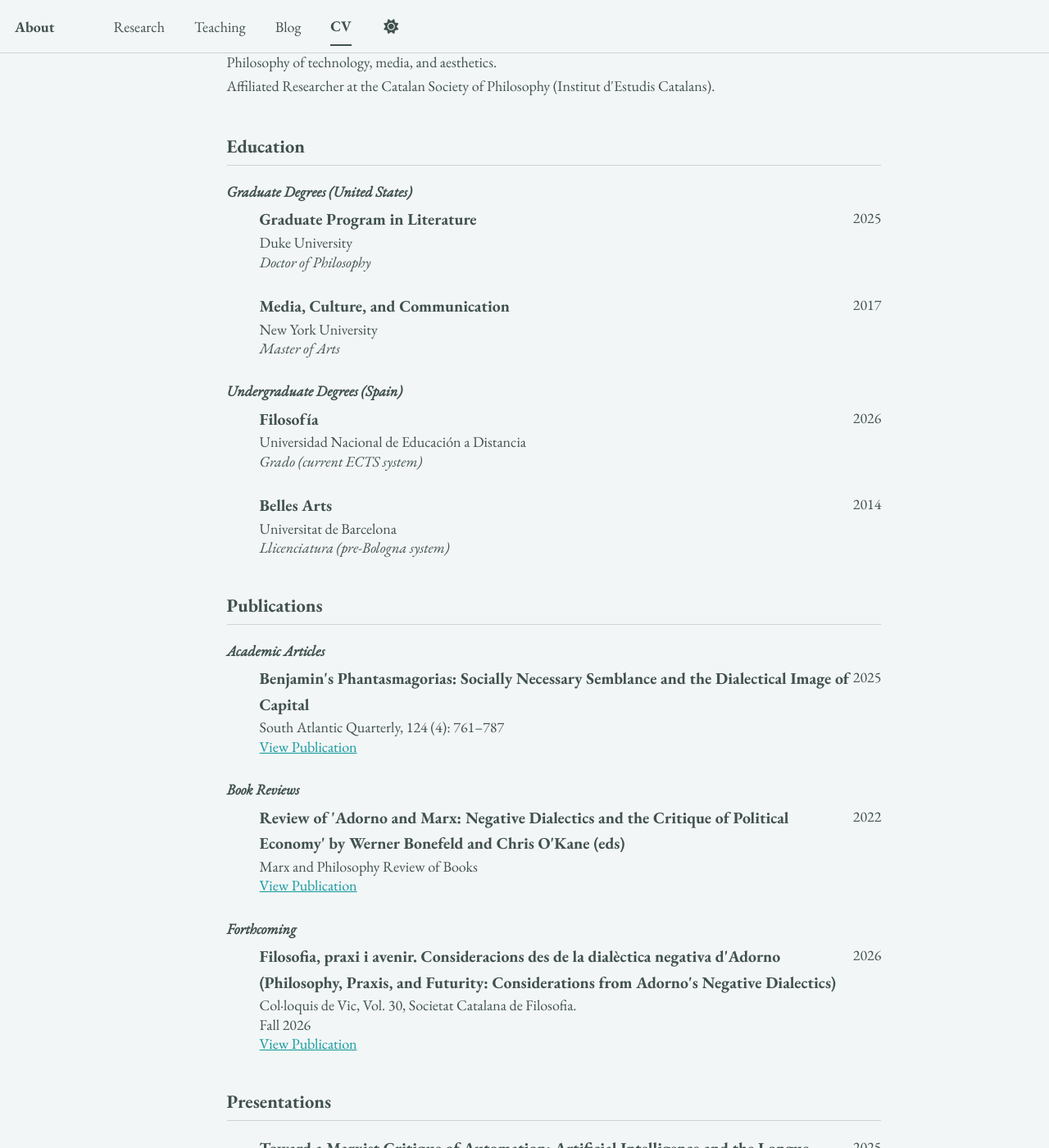
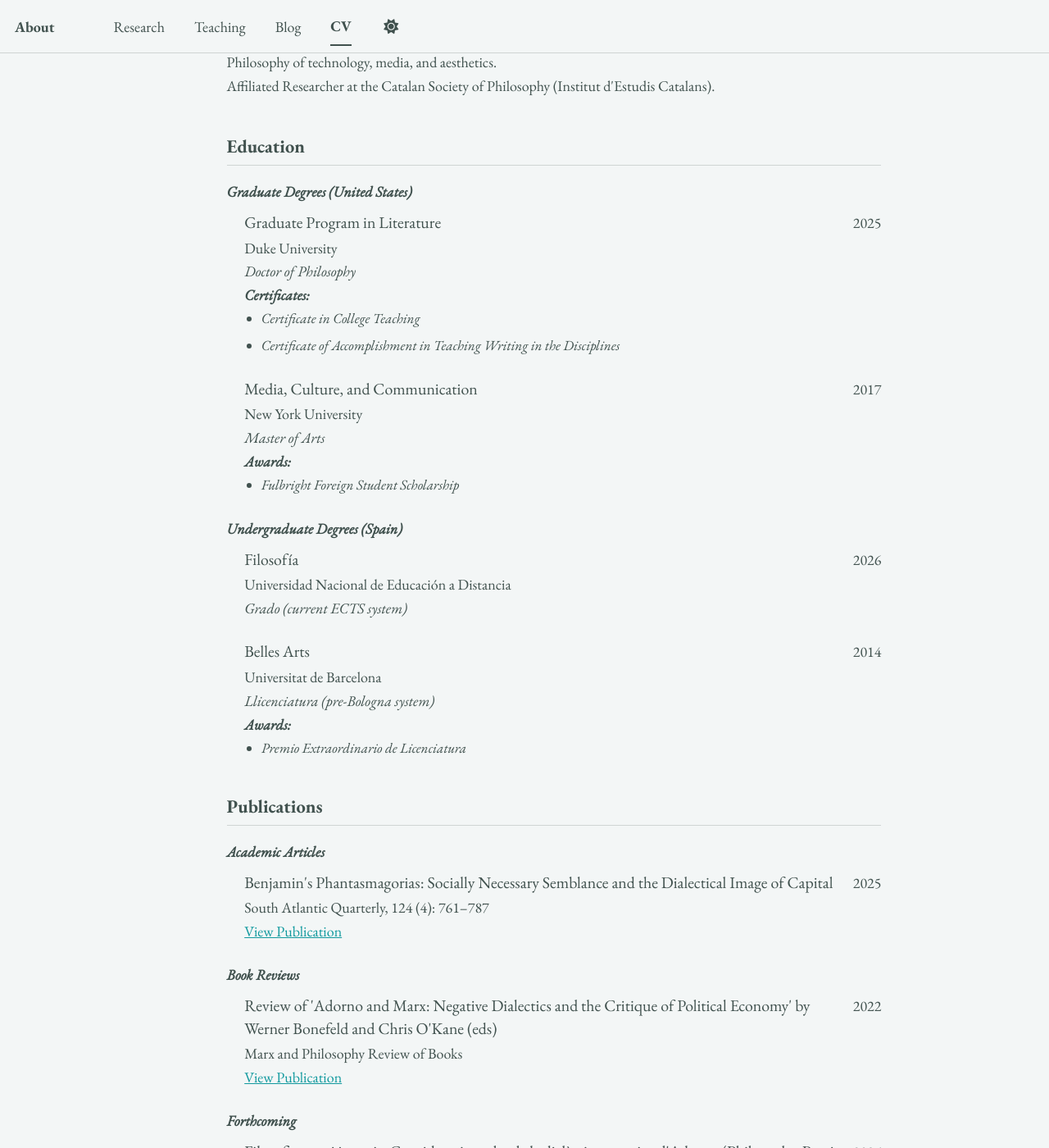
Before and after one commit to epujol90/epujol90.github.io, a Jekyll site: the page built from _pages/cv-json.md, in a window 1280 px wide and 1400 px high, scrolled down 344 px. Shown: the whole window at 82% size. Built offline with Jekyll 4.4.1, drawn with Linux system fonts in a browser that asks for light colours; a script bundle is joined from its source files by our own code; library files that are not in the unit come from our copies; some of the changed text lies outside the part shown.

Commit message:
Update cv-template.html

```diff
--- a/_includes/cv-template.html
+++ b/_includes/cv-template.html
@@ -21,6 +21,8 @@
 
   .cv-item-header {
     margin-bottom: 0;
+    display: flex;
+    align-items: baseline;
   }
 
   .cv-item-content {
@@ -29,15 +31,20 @@
 
   .cv-item-title {
     margin-bottom: 0;
+    font-weight: normal; /* Ensure titles aren't bold by default */
   }
 
+  /* Unified line height for consistency across all sections */
   .cv-item-subtitle,
-  .cv-item-detail {
-    margin-bottom: 0;
+  .cv-item-detail,
+  .cv-item-title,
+  .cv-item-date,
+  .cv-language-cert {
+    line-height: 1.4;
+    margin-bottom: 0.2em;
     margin-top: 0;
     padding-bottom: 0;
     padding-top: 0;
-    line-height: 1.3;
   }
 
   .cv-education .cv-item-detail {
@@ -50,12 +57,54 @@
     font-style: italic;
     border-bottom: none;
     margin-top: 1em;
-    margin-bottom: 0;
+    margin-bottom: 0.5em;
     padding-bottom: 0;
   }
 
   .cv-list {
-    margin-top: 0.2em;
+    margin-top: 0.5em;
+    padding-left: 1.2em;
+  }
+
+  /* --- Presentation Specific Styles --- */
+  .cv-presentations .cv-item-title {
+    font-style: italic; /* Request #4: Italic titles */
+    font-weight: normal;
+  }
+
+  .cv-presentations .cv-item-date {
+    margin-right: 0.8em; /* Request #4: Space between year and title */
+    white-space: nowrap;
+    font-weight: bold;
+  }
+
+  /* --- Teaching Specific Styles --- */
+  .cv-teaching .cv-item-date {
+    min-width: 100px; /* Request #8: Prevent date cutting */
+    display: inline-block;
+    margin-right: 10px;
+  }
+
+  /* --- Language Specific Styles --- */
+  .cv-languages .cv-language-cefr {
+    font-weight: bold;
+    color: #555;
+    margin-left: 5px;
+  }
+
+  .cv-language-cert {
+    font-size: 0.9em;
+    color: #666;
+    display: block;
+    margin-top: 2px;
+  }
+
+  /* --- Education Lists (Certificates/Awards) --- */
+  .cv-edu-list {
+    margin-top: 5px;
+    font-size: 0.95em;
+    list-style-type: disc;
+    padding-left: 1.2em;
   }
 </style>
 
@@ -96,9 +145,11 @@
     {% if cv.basics.profiles.size > 0 %}
     <div class="cv-profiles">
       {% for profile in cv.basics.profiles %}
+      {% if profile.network != "" %}
       <a href="{{ profile.url }}" target="_blank" class="cv-profile-link">
         <i class="fab fa-{{ profile.network | downcase }}"></i> {{ profile.network }}
       </a>
+      {% endif %}
       {% endfor %}
     </div>
     {% endif %}
@@ -132,6 +183,31 @@
               {% if education.studyType and education.studyType != "" %}
               <div class="cv-item-detail">{{ education.studyType }}</div>
               {% endif %}
+
+              <!-- NEW: Display Certificates -->
+              {% if education.certificates and education.certificates.size > 0 %}
+                <div class="cv-item-detail">
+                  <strong>Certificates:</strong>
+                  <ul class="cv-edu-list">
+                    {% for cert in education.certificates %}
+                      <li>{{ cert }}</li>
+                    {% endfor %}
+                  </ul>
+                </div>
+              {% endif %}
+
+              <!-- NEW: Display Awards -->
+              {% if education.awards and education.awards.size > 0 %}
+                <div class="cv-item-detail">
+                  <strong>Awards:</strong>
+                  <ul class="cv-edu-list">
+                    {% for award in education.awards %}
+                      <li>{{ award }}</li>
+                    {% endfor %}
+                  </ul>
+                </div>
+              {% endif %}
+
               {% if education.gpa %}
               <div class="cv-item-detail">GPA: {{ education.gpa }}</div>
               {% endif %}
@@ -233,15 +309,15 @@
   {% endif %}
 
   {% if cv.presentations.size > 0 %}
-  <!-- Presentations/Talks -->
-  <div class="cv-section">
-    <h2>Presentations</h2>
+  <!-- Conference, Talks, and Presentations -->
+  <div class="cv-section cv-presentations">
+    <h2>Conference, Talks, and Presentations</h2>
     <ul class="cv-list">
       {% for talk in cv.presentations %}
       <li class="cv-item">
         <div class="cv-item-header">
+          <div class="cv-item-date">{{ talk.date | slice: 0, 4 }}</div>
           <div class="cv-item-title">{{ talk.name }}</div>
-          <div class="cv-item-date">{{ talk.date | slice: 0, 4 }}</div>
         </div>
         <div class="cv-item-content">
           <div class="cv-item-subtitle">{{ talk.event }}</div>
@@ -259,9 +335,9 @@
   {% endif %}
 
   {% if cv.teaching.size > 0 %}
-  <!-- Teaching -->
-  <div class="cv-section">
-    <h2>Teaching</h2>
+  <!-- Teaching Experience -->
+  <div class="cv-section cv-teaching">
+    <h2>Teaching Experience</h2>
     {% assign teaching_categories = cv.teaching | map: "category" | uniq %}
     {% for category in teaching_categories %}
       <div class="cv-subsection-title">{{ category }}</div>
@@ -271,13 +347,21 @@
           <li class="cv-item">
             <div class="cv-item-header">
               <div class="cv-item-title">{{ teaching.course }}</div>
-              <div class="cv-item-date">{{ teaching.date | slice: 0, 4 }}</div>
+              <div class="cv-item-date">{{ teaching.date }}</div>
             </div>
             <div class="cv-item-content">
               <div class="cv-item-subtitle">{{ teaching.institution }}</div>
-              {% if teaching.role %}
-              <div class="cv-item-detail">Role: {{ teaching.role }}</div>
+
+              <!-- Logic for Role vs Course Instructor -->
+              {% if teaching.role and teaching.role != "" %}
+                {% if teaching.category == "Teaching Assistant" %}
+                  <div class="cv-item-detail"><strong>Course Instructor:</strong> {{ teaching.role }}</div>
+                {% else %}
+                  <!-- Only show Role if it's not empty and not a TA (though TAs use the logic above) -->
+                  <div class="cv-item-detail"><strong>Role:</strong> {{ teaching.role }}</div>
+                {% endif %}
               {% endif %}
+
               {% if teaching.description %}
               <div class="cv-item-detail">{{ teaching.description }}</div>
               {% endif %}
@@ -320,14 +404,22 @@
 
   {% if cv.languages.size > 0 %}
   <!-- Languages -->
-  <div class="cv-section">
+  <div class="cv-section cv-languages">
     <h2>Languages</h2>
     <ul class="cv-list">
       {% for language in cv.languages %}
       <li class="cv-item">
         <div class="cv-item-content">
-          <div class="cv-item-title">{{ language.language }}</div>
+          <div class="cv-item-title">
+            {{ language.language }}
+            {% if language.cefr %}
+              <span class="cv-language-cefr">({{ language.cefr }})</span>
+            {% endif %}
+          </div>
           <div class="cv-item-detail">{{ language.fluency }}</div>
+          {% if language.certificate %}
+            <div class="cv-language-cert">{{ language.certificate }}</div>
+          {% endif %}
         </div>
       </li>
       {% endfor %}
```
